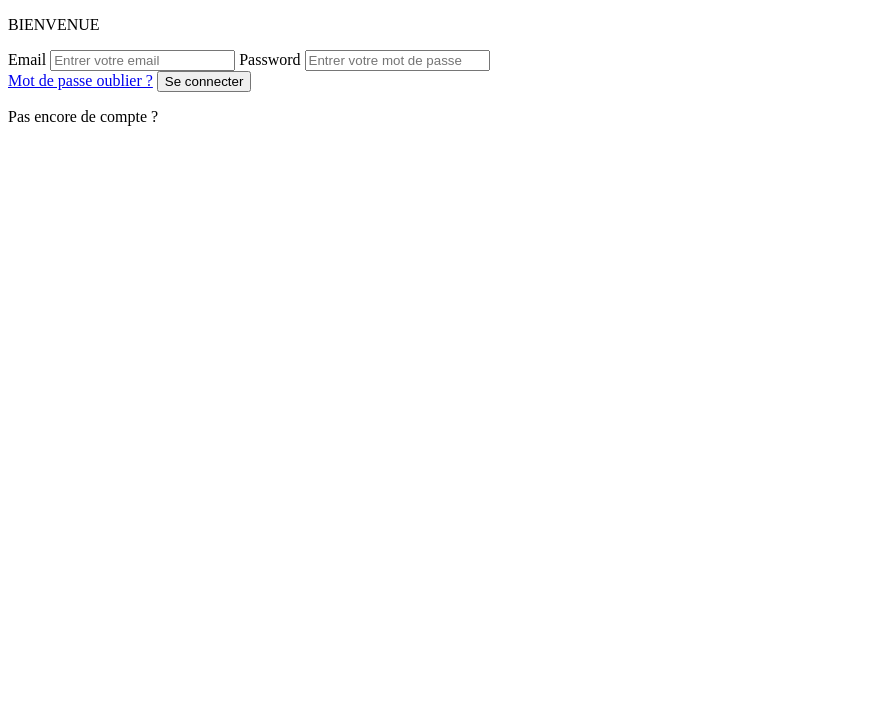
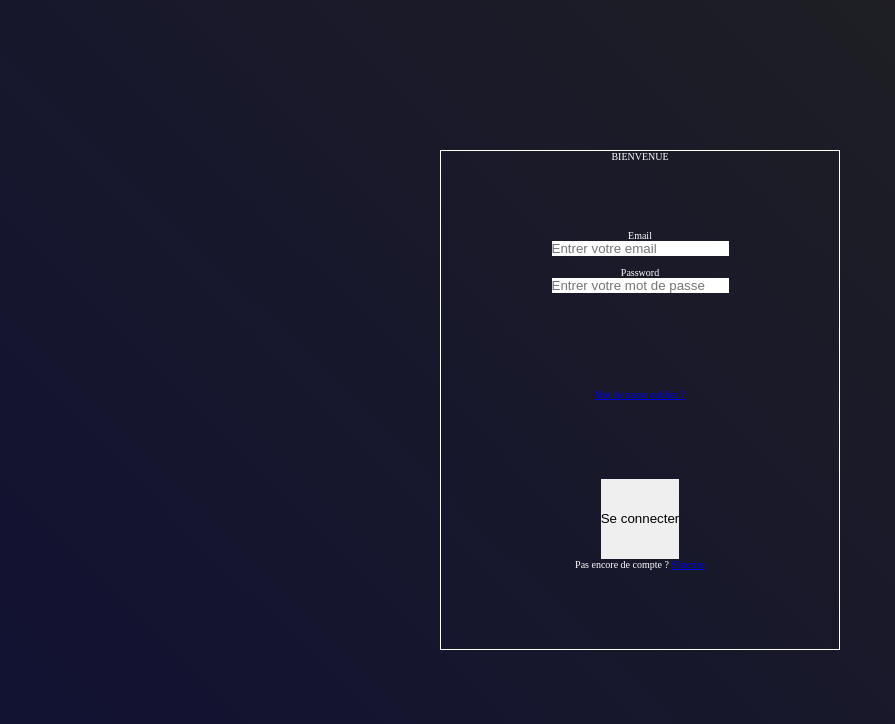
Before and after one commit to weteFranck/login_form, a plain HTML site: page index.html in a window 1280 px wide. Shown: the whole page, without its empty margins (0-895 px from the left). Drawn offline with Linux system fonts and the light colour scheme.

Commit message:
login form 50%

```diff
--- a/assets/style/style.css
+++ b/assets/style/style.css
@@ -0,0 +1,55 @@
+*{
+    margin: 0px;
+    padding: 0px;
+    border: 0px;
+    box-sizing: border-box;
+}
+
+html{
+    font-size: 10px;
+}
+
+body {
+    background: linear-gradient(45deg, #113, #212121);
+    height: 100vh;
+    width: 100vw;
+    display: flex;
+    justify-content: center;
+    align-items: center;
+
+}
+
+.formulaire {
+    width: 400px;
+    height: 500px;
+    border: 1px solid white;
+    display: flex;
+    justify-content: center;
+    align-items: center;
+    color: white;
+    flex-direction: column;
+}
+
+.titre {
+    flex: 1;
+}
+
+.champ-de-saisis {
+    flex: 2;
+    display: flex;
+    align-items: center;
+    flex-direction: column;
+    texte-align
+}
+
+.passe-oublier {
+    flex: 1;
+}
+
+.bouton-connecter {
+    flex: 1;
+}
+
+.lien-inscrire {
+    flex: 1;
+}
--- a/index.html
+++ b/index.html
@@ -3,22 +3,23 @@
     <head>
         <title>CONNEXION</title>
         <meta charset="utf-8">
+        <link rel="stylesheet" href="./assets/style/style.css">
     </head>
     <body>
         <form class="formulaire" action="">
-            <p>BIENVENUE</p>
+            <p class="titre">BIENVENUE</p>
             <div class="champ-de-saisis">
                 <label for="email" id="email">Email</label>
-                <input type="email" nema="email" placeholder="Entrer votre email">
+                <input type="email" nema="email" placeholder="Entrer votre email"><br>
                  <label for="password" id="password">Password</label>
-                <input type="password" nema="password" placeholder="Entrer votre mot de passe">
+                <input type="password" nema="password" placeholder="Entrer votre mot de passe"><br>
             </div>
-            <a href="#">Mot de passe oublier ?</a>
+            <a class="passe-oublier" href="#">Mot de passe oublier ?</a><br>
 
-            <button type="submit">
+            <button class="bouton-connecter" type="submit">
                 Se connecter
             </button>
-            <p>Pas encore de compte ? <a href="S'incrire"></a></p>
+            <p class="lien-inscrire">Pas encore de compte ? <a href=" ">S'incrire</a></p><br>
         </form>
     </body>
 </html>
```
